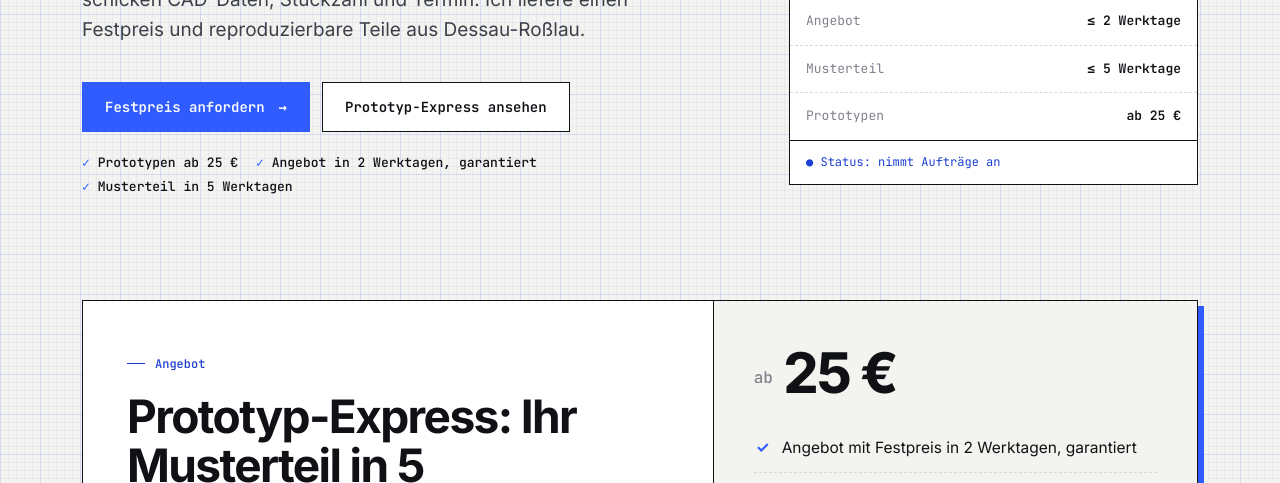
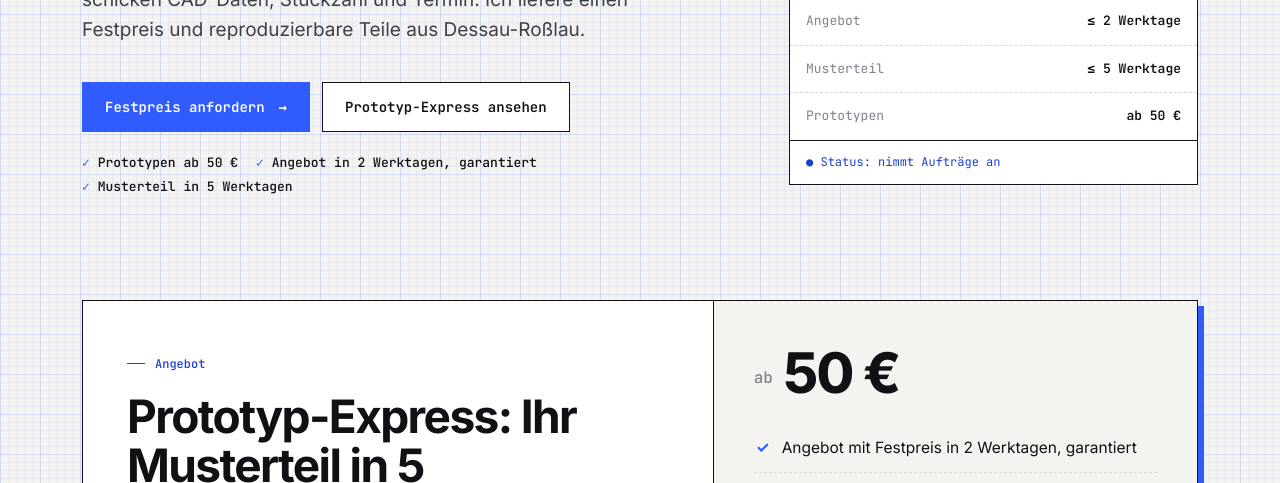
Before and after one commit to nerdishbynature/nerdishbynature.github.io, a Jekyll site: the page index.html, which Jekyll copies as it is, in a window 1280 px wide and 900 px high, scrolled down 393 px. Shown: the part 153-636 px from the top of the window. Built offline with Jekyll 4.4.1, drawn with Linux system fonts in a browser that asks for light colours.

Commit message:
Raise prototype starting price to 50 EUR

```diff
--- a/index.html
+++ b/index.html
@@ -4,7 +4,7 @@
   <meta charset="utf-8">
   <meta name="viewport" content="width=device-width, initial-scale=1">
   <title>3D-Druck für Prototypen &amp; Kleinserien in Dessau-Roßlau – nerdish by nature</title>
-  <meta name="description" content="3D-Druck für Unternehmen aus Dessau-Roßlau: Prototypen ab 25 €, Musterteil in 5 Werktagen, Kleinserien ohne Werkzeugkosten, Vorrichtungen und Nachbau per 3D-Scan. Festpreis-Angebot garantiert innerhalb von 2 Werktagen.">
+  <meta name="description" content="3D-Druck für Unternehmen aus Dessau-Roßlau: Prototypen ab 50 €, Musterteil in 5 Werktagen, Kleinserien ohne Werkzeugkosten, Vorrichtungen und Nachbau per 3D-Scan. Festpreis-Angebot garantiert innerhalb von 2 Werktagen.">
   <meta name="theme-color" content="#f3f3ef">
   <link rel="icon" href="/favicon.ico" sizes="32x32">
   <link rel="icon" href="/favicon.svg" type="image/svg+xml">
@@ -59,7 +59,7 @@
               <a class="btn" href="#express">Prototyp-Express ansehen</a>
             </div>
             <ul class="hero-meta">
-              <li>Prototypen ab 25 €</li>
+              <li>Prototypen ab 50 €</li>
               <li>Angebot in 2 Werktagen, garantiert</li>
               <li>Musterteil in 5 Werktagen</li>
             </ul>
@@ -77,7 +77,7 @@
               <div class="r"><dt>Standort</dt><dd>Dessau-Roßlau</dd></div>
               <div class="r"><dt>Angebot</dt><dd>≤ 2 Werktage</dd></div>
               <div class="r"><dt>Musterteil</dt><dd>≤ 5 Werktage</dd></div>
-              <div class="r"><dt>Prototypen</dt><dd>ab 25 €</dd></div>
+              <div class="r"><dt>Prototypen</dt><dd>ab 50 €</dd></div>
             </dl>
             <div class="spec-foot">● Status: nimmt Aufträge an</div>
           </aside>
@@ -96,7 +96,7 @@
               </div>
             </div>
             <div class="offer-side">
-              <div class="price"><span class="from">ab</span> 25 €</div>
+              <div class="price"><span class="from">ab</span> 50 €</div>
               <ul class="included">
                 <li>Angebot mit Festpreis in 2 Werktagen, garantiert</li>
                 <li>Prüfung auf Druckbarkeit und Materialempfehlung</li>
@@ -272,7 +272,7 @@
             <ul class="facts">
               <li><span>Anfrage</span><span>kostenlos &amp; unverbindlich</span></li>
               <li><span>Angebot</span><span>spätestens nach 2 Werktagen</span></li>
-              <li><span>Prototypen</span><span>ab 25 €</span></li>
+              <li><span>Prototypen</span><span>ab 50 €</span></li>
               <li><span>Musterteil</span><span>in 5 Werktagen</span></li>
               <li><span>Preis</span><span>Festpreis je Stück</span></li>
               <li><span>CAD-Daten</span><span>STEP bevorzugt</span></li>
@@ -396,7 +396,7 @@
           <div class="faq-list">
             <details>
               <summary>Was kostet ein Prototyp?</summary>
-              <p>Einfache Prototypen gibt es ab 25 €. Der genaue Preis hängt von Größe, Material und Druckzeit ab. Sie erhalten vorab immer einen Festpreis. Bei Serien sinkt der Stückpreis in der Regel mit der Menge.</p>
+              <p>Einfache Prototypen gibt es ab 50 €. Der genaue Preis hängt von Größe, Material und Druckzeit ab. Sie erhalten vorab immer einen Festpreis. Bei Serien sinkt der Stückpreis in der Regel mit der Menge.</p>
             </details>
             <details>
               <summary>Welche Daten brauchen Sie?</summary>
```
